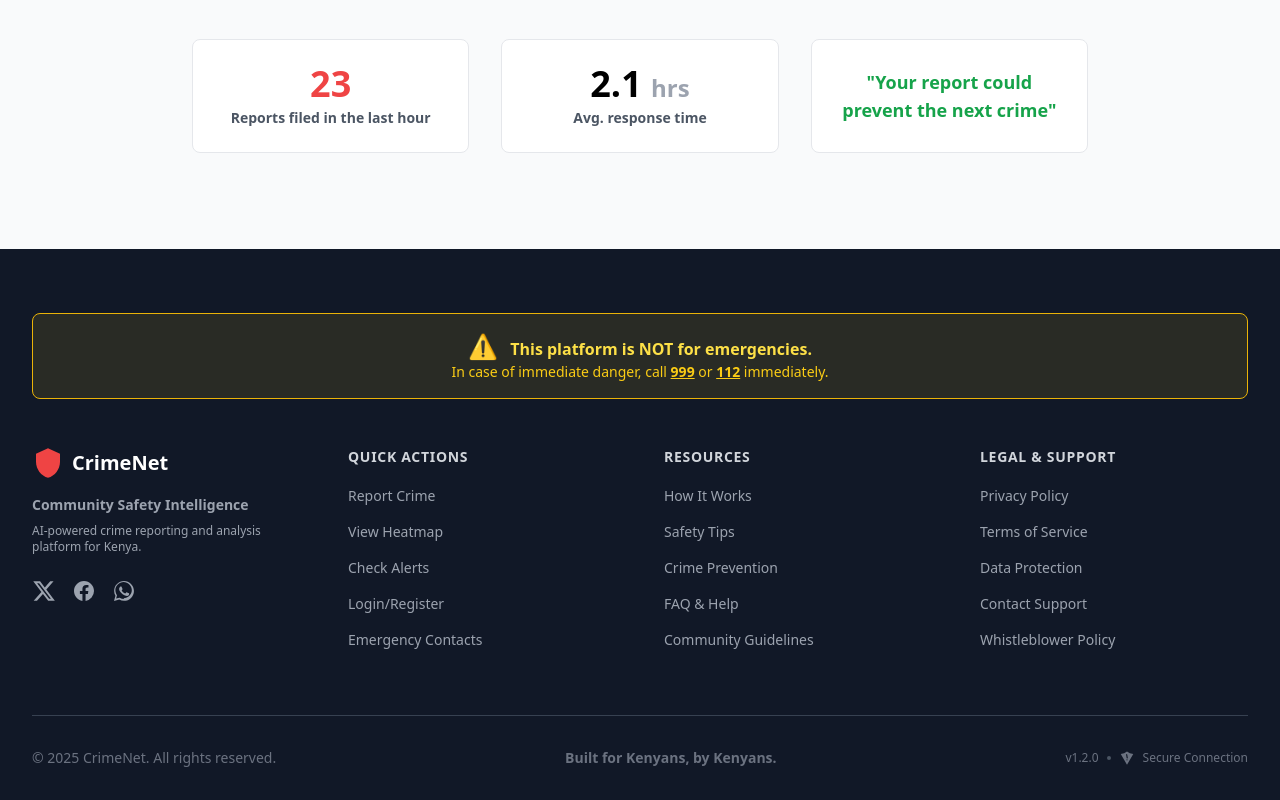
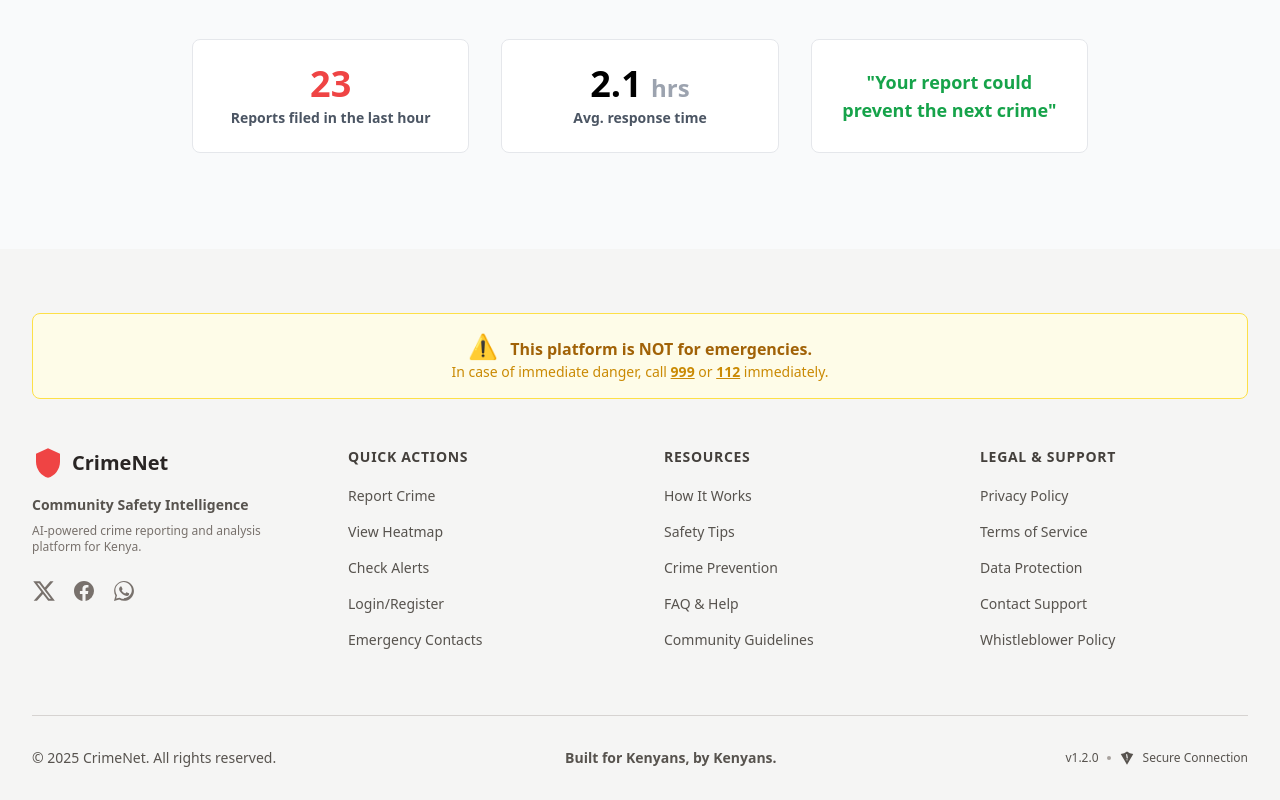
Before and after one commit to top1team/crime_net, a Next.js app in the folder frontend/: page / in a window 1280 px wide. Shown: the part 4531-5331 px from the top of the page. Built offline with nearby package versions, Linux system fonts and the light colour scheme.

Commit message:
Make footer adaptable to theme settings

```diff
--- a/frontend/components/Footer.tsx
+++ b/frontend/components/Footer.tsx
@@ -30,15 +30,15 @@ const Footer: React.FC = () => {
     };
 
     return (
-        <footer className="bg-gray-900 dark:bg-stone-950 text-white">
+        <footer className="bg-stone-100 dark:bg-gray-900 text-stone-800 dark:text-white">
             <div className="container mx-auto px-4 sm:px-6 lg:px-8 pt-16">
 
                 {/* Critical Notice */}
-                <div className="mb-12 p-4 bg-yellow-400/10 dark:bg-yellow-400/5 border border-yellow-500 dark:border-yellow-600 rounded-lg text-center">
-                    <p className="font-bold text-yellow-300">
+                <div className="mb-12 p-4 bg-yellow-50 dark:bg-yellow-400/10 border border-yellow-300 dark:border-yellow-500 rounded-lg text-center">
+                    <p className="font-bold text-yellow-700 dark:text-yellow-300">
                         <span className="text-2xl mr-2">⚠️</span> This platform is NOT for emergencies.
                     </p>
-                    <p className="text-yellow-400 dark:text-yellow-300 text-sm">
+                    <p className="text-yellow-600 dark:text-yellow-400 text-sm">
                         In case of immediate danger, call <span className="font-bold underline">999</span> or <span className="font-bold underline">112</span> immediately.
                     </p>
                 </div>
@@ -50,20 +50,20 @@ const Footer: React.FC = () => {
                             <ShieldIcon className="h-8 w-8 text-red-500" />
                             <span className="font-bold text-xl">CrimeNet</span>
                         </a>
-                        <p className="mt-4 text-gray-400 dark:text-stone-400 text-sm font-semibold max-w-xs">
+                        <p className="mt-4 text-stone-600 dark:text-gray-400 text-sm font-semibold max-w-xs">
                            Community Safety Intelligence
                         </p>
-                         <p className="mt-2 text-gray-400 dark:text-stone-500 text-xs max-w-xs">
+                         <p className="mt-2 text-stone-500 dark:text-gray-400 text-xs max-w-xs">
                            AI-powered crime reporting and analysis platform for Kenya.
                         </p>
                         <div className="mt-6 flex items-center space-x-4">
-                            <a href="#" className="text-gray-400 dark:text-stone-400 hover:text-white dark:hover:text-stone-200 transition-colors" aria-label="Twitter">
+                            <a href="#" className="text-stone-500 dark:text-gray-400 hover:text-stone-700 dark:hover:text-white transition-colors" aria-label="Twitter">
                                 <TwitterIcon className="h-6 w-6" />
                             </a>
-                            <a href="#" className="text-gray-400 dark:text-stone-400 hover:text-white dark:hover:text-stone-200 transition-colors" aria-label="Facebook">
+                            <a href="#" className="text-stone-500 dark:text-gray-400 hover:text-stone-700 dark:hover:text-white transition-colors" aria-label="Facebook">
                                 <FacebookIcon className="h-6 w-6" />
                             </a>
-                            <a href="#" className="text-gray-400 dark:text-stone-400 hover:text-white dark:hover:text-stone-200 transition-colors" aria-label="WhatsApp">
+                            <a href="#" className="text-stone-500 dark:text-gray-400 hover:text-stone-700 dark:hover:text-white transition-colors" aria-label="WhatsApp">
                                 <WhatsAppIcon className="h-6 w-6" />
                             </a>
                         </div>
@@ -72,11 +72,11 @@ const Footer: React.FC = () => {
                     {/* Links Columns */}
                     {Object.entries(footerLinks).map(([title, links]) => (
                         <div key={title}>
-                            <h3 className="font-semibold tracking-wider uppercase text-gray-300 dark:text-stone-300 text-sm">{title}</h3>
+                            <h3 className="font-semibold tracking-wider uppercase text-stone-700 dark:text-gray-300 text-sm">{title}</h3>
                             <ul className="mt-4 space-y-3">
                                 {links.map(link => (
                                     <li key={link.label}>
-                                        <a href={link.href} className="text-gray-400 dark:text-stone-400 hover:text-white dark:hover:text-stone-200 transition-colors text-sm">
+                                        <a href={link.href} className="text-stone-600 dark:text-gray-400 hover:text-stone-800 dark:hover:text-white transition-colors text-sm">
                                             {link.label}
                                         </a>
                                     </li>
@@ -87,13 +87,13 @@ const Footer: React.FC = () => {
                     ))}
                 </div>
 
-                <div className="mt-16 py-8 border-t border-gray-700 dark:border-stone-700">
-                    <div className="flex flex-col md:flex-row justify-between items-center gap-4 text-sm text-gray-500 dark:text-stone-400">
+                <div className="mt-16 py-8 border-t border-stone-300 dark:border-gray-700">
+                    <div className="flex flex-col md:flex-row justify-between items-center gap-4 text-sm text-stone-600 dark:text-gray-500">
                         <p>&copy; {new Date().getFullYear()} CrimeNet. All rights reserved.</p>
                         <p className="font-semibold">Built for Kenyans, by Kenyans.</p>
                         <div className="flex items-center gap-2">
                             <span className="text-xs">v1.2.0</span>
-                            <span className="w-1 h-1 bg-gray-600 dark:bg-stone-600 rounded-full"></span>
+                            <span className="w-1 h-1 bg-stone-400 dark:bg-gray-600 rounded-full"></span>
                              <svg xmlns="http://www.w3.org/2000/svg" className="h-4 w-4" viewBox="0 0 20 20" fill="currentColor">
                                 <path fillRule="evenodd" d="M10 1.944A11.954 11.954 0 012.166 5.002L10 18.451l7.834-13.449A11.954 11.954 0 0110 1.944zM10 5.236a.75.75 0 00-1.125.632l.687 4.124a.75.75 0 101.477-.246L10.339 5.92a.75.75 0 00-.339-.684zM9.25 12.25a.75.75 0 111.5 0 .75.75 0 01-1.5 0z" clipRule="evenodd" />
                             </svg>
```
